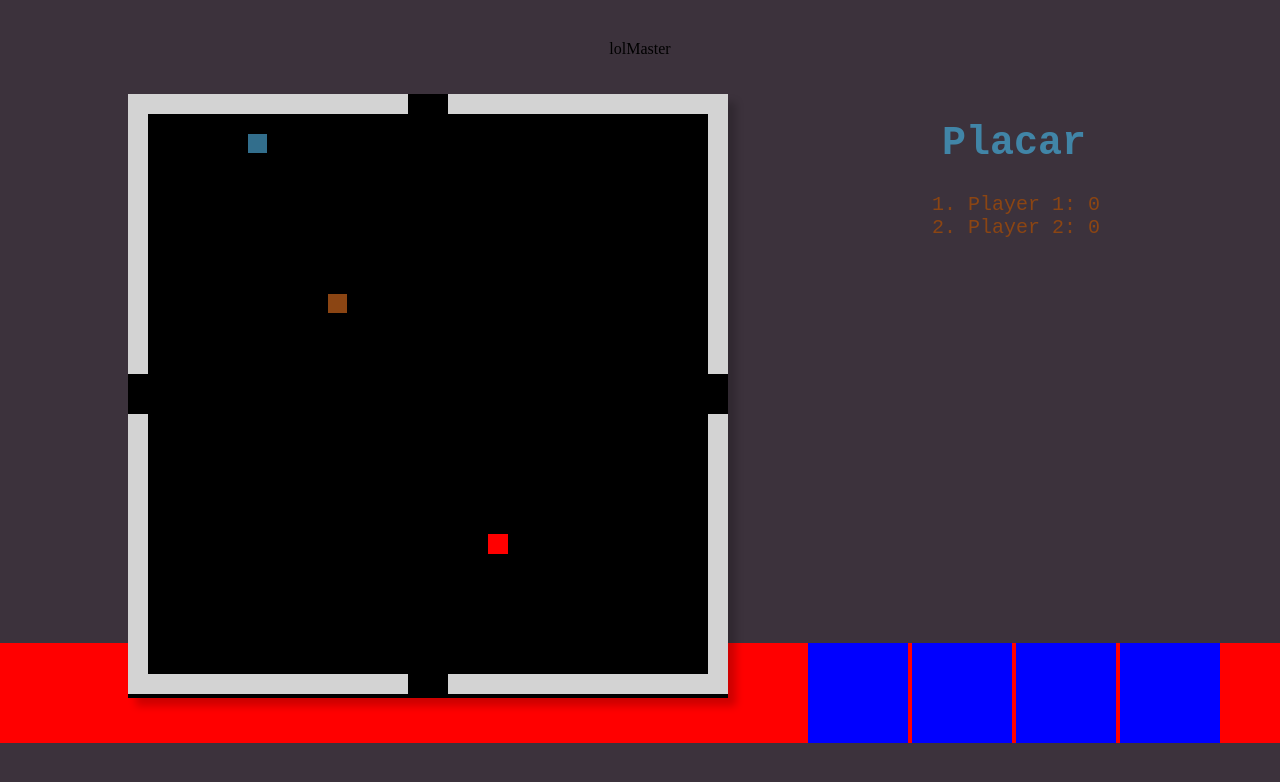
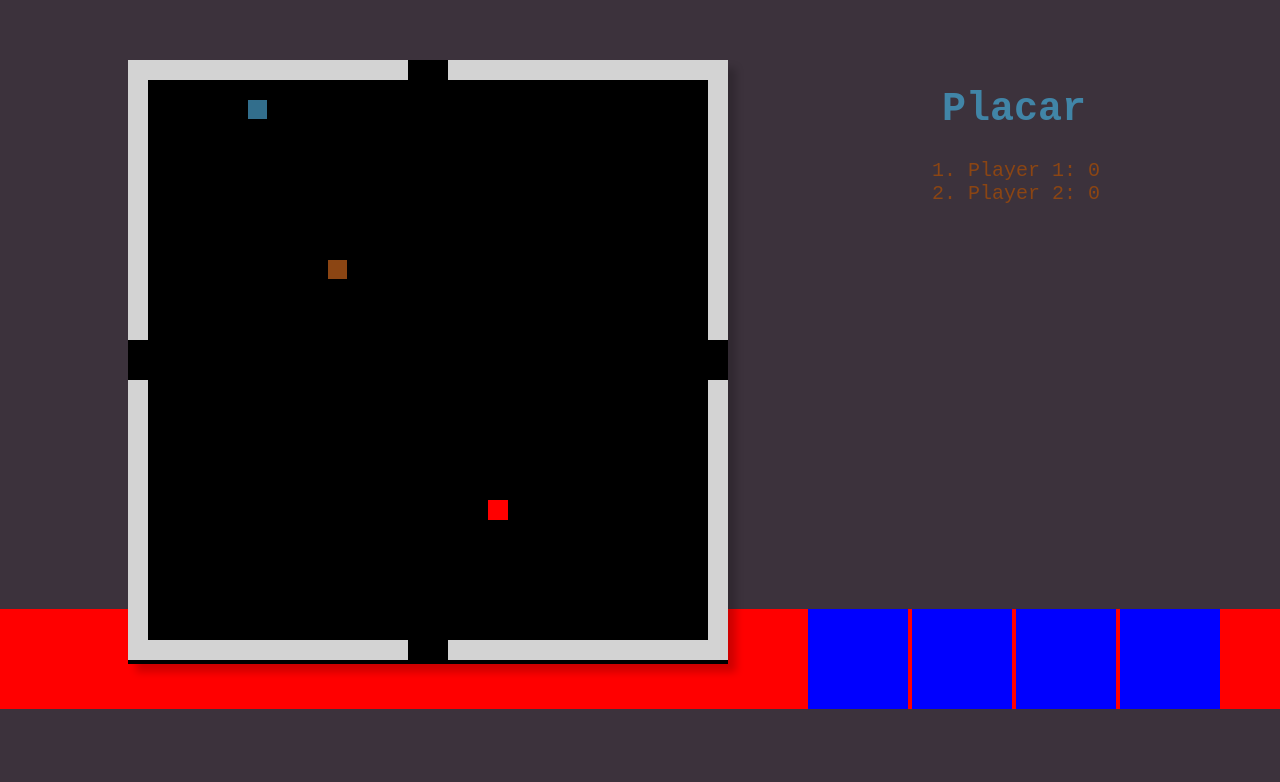
Before and after one commit to joaovictormilho/Snake-Multiplayer, a plain HTML site: page index.html in a window 1280 px wide. Drawn offline with Linux system fonts and the light colour scheme.

Commit message:
Update index.html

```diff
--- a/index.html
+++ b/index.html
@@ -6,7 +6,6 @@
     <link rel="stylesheet" href="style.css">
 </head>
 <body>
-    <p>lolMaster</p>
     <div id="game-canvas">
         <canvas id="stage" width="600" height="600"></canvas>
     </div>
```
